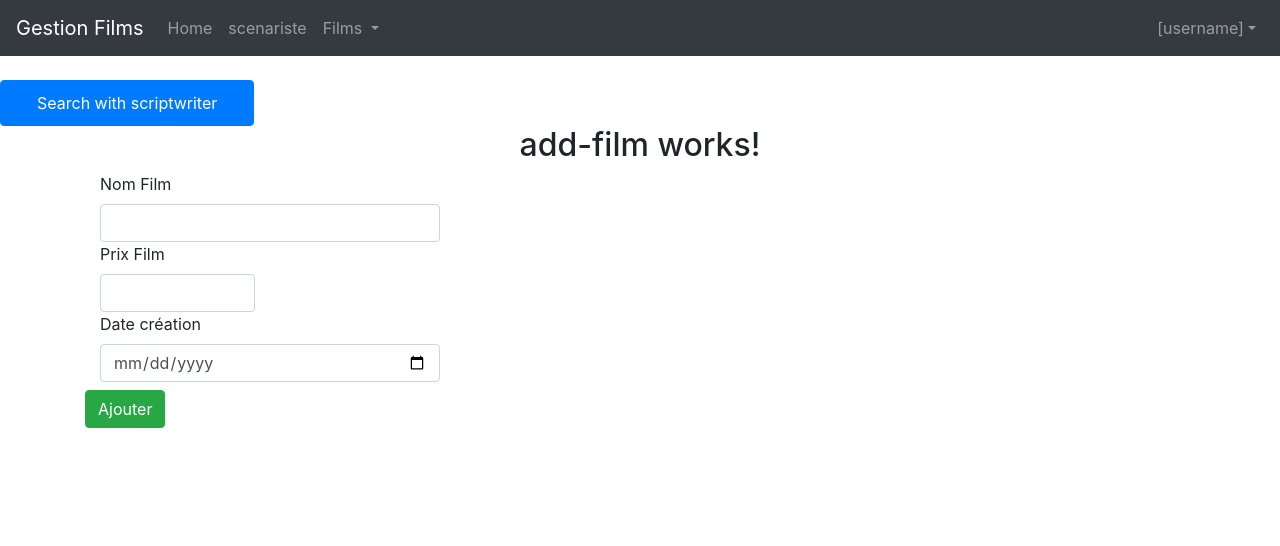
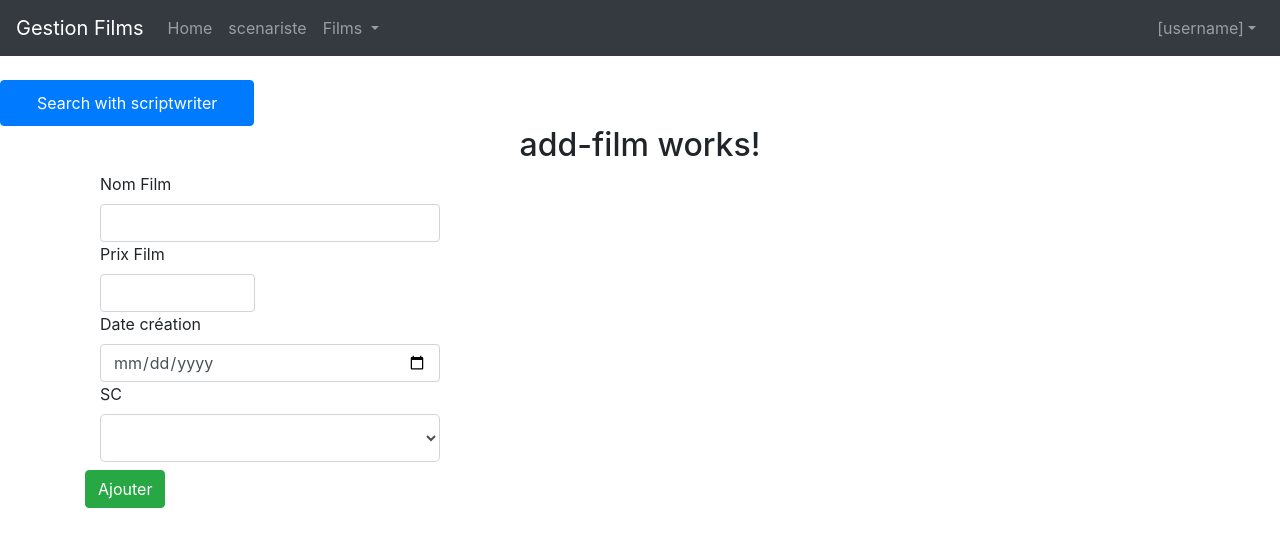
Before and after one commit to amira-haouet/managermovies_SpringBootAngular, an Angular app in the folder MesFilms/: page /add-film in a window 1280 px wide. Shown: the top 546 px of the page. Built offline with nearby package versions, Linux system fonts and the light colour scheme.

Commit message:
update front end

```diff
--- a/MesFilms/src/app/add-film/add-film.component.html
+++ b/MesFilms/src/app/add-film/add-film.component.html
@@ -17,6 +17,17 @@
             <label>Date création</label>
             <input type="date" [(ngModel)]="newFilm.dateSortie" name="dateSortie" class="form-control">
         </div>
+
+        <div class="col-sm-4 col-md-4 col-lg-4">
+            <label>SC</label>
+            <select class="form-control form-control-lg" id="idSc" name="idSc"
+            [(ngModel)]="newIdSc">
+             <option *ngFor="let sc of scenaristes" [value]="sc.idSc" >
+             {{sc.nom}}
+            </option>
+            </select>
+            </div>
+
         <div class="mt-2" >
             <button type="submit" (click)="addFilm()" class="btn btnsuccess" class="btn btn-success">Ajouter</button>
 
--- a/MesFilms/src/app/add-film/add-film.component.ts
+++ b/MesFilms/src/app/add-film/add-film.component.ts
@@ -15,7 +15,7 @@ export class AddFilmComponent implements OnInit {
   scenaristes! : Scenariste[];
   newIdSc! : number;
   newScenariste! : Scenariste;
-
+  //
 
   newFilm = new Film();
   message!: string;
@@ -26,13 +26,16 @@ export class AddFilmComponent implements OnInit {
 
   //26122021 add catego(sc)
     this.scenaristes = this.filmService.listeScenaristes();
-
+//
   }
   /* addFilm() {
      //console.log(this.newFilm);
      this.filmService.ajouterFilm(this.newFilm);
    }*/
   addFilm() {
+
+    this.newScenariste = this.filmService.consulterScenariste(this.newIdSc);
+    this.newFilm.scenariste = this.newScenariste;
     this.filmService.ajouterFilm(this.newFilm).subscribe(f => {
 
       console.log(f);
```
